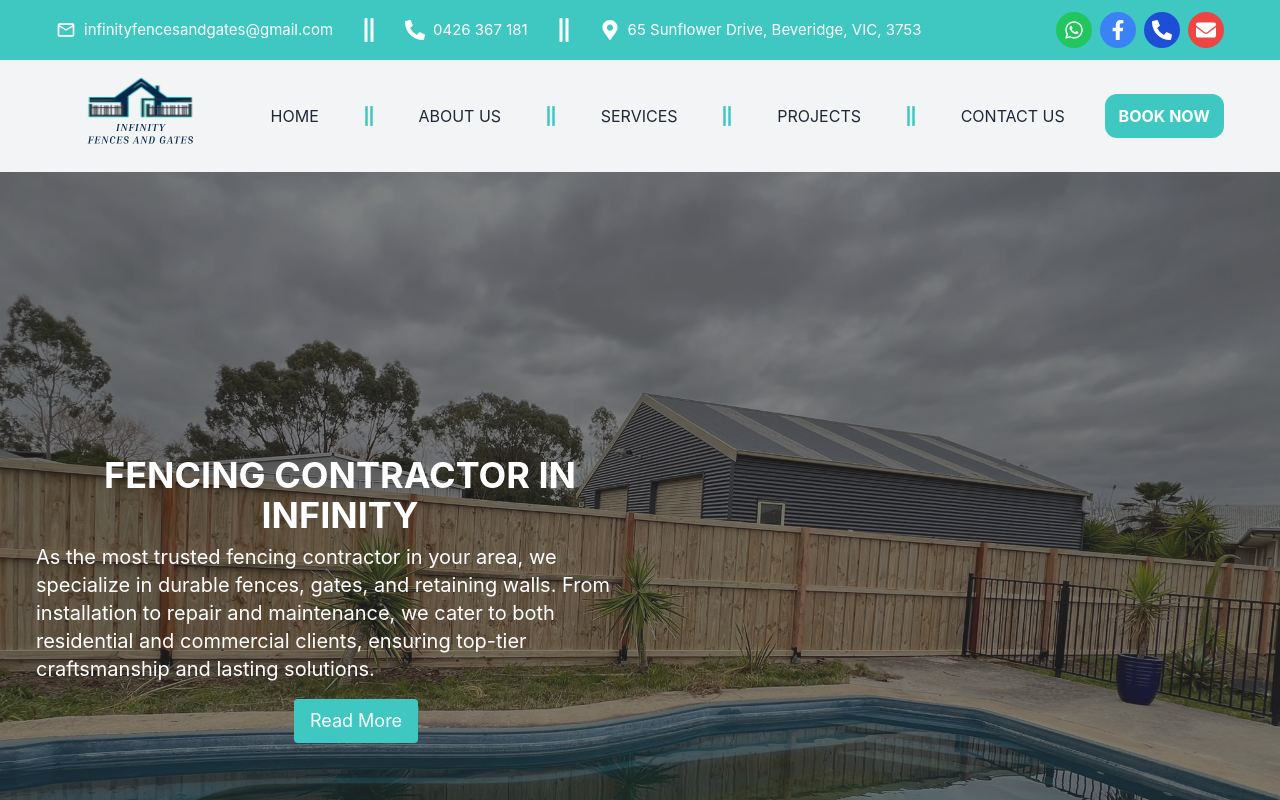
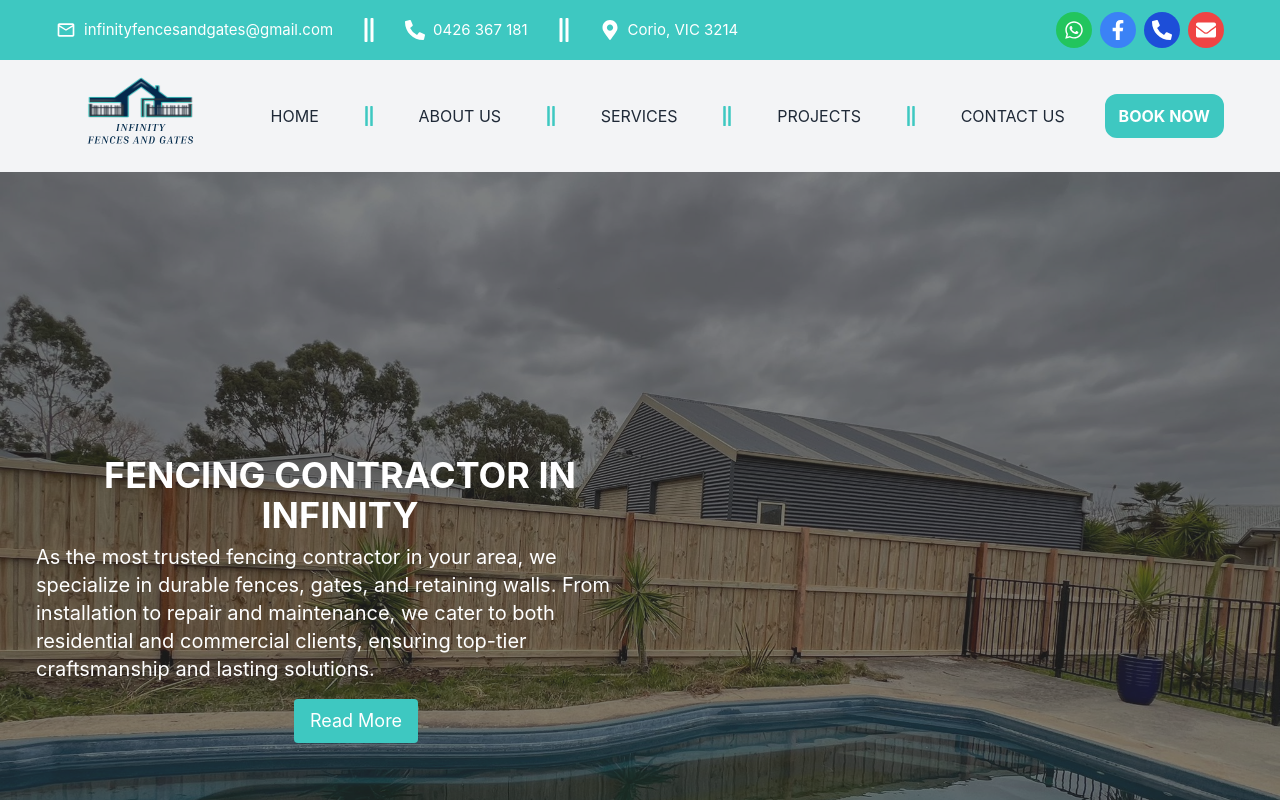
Before and after one commit to Adil3890/Infinity-Fences-And-Gates, a React (Create React App) app: page / in a window 1280 px wide. Shown: the top 800 px of the page. Built offline with nearby package versions, Linux system fonts and the light colour scheme.

Commit message:
Update Navbar.jsx
change address

```diff
--- a/src/components/Navbar.jsx
+++ b/src/components/Navbar.jsx
@@ -43,7 +43,7 @@
           <FaGripLinesVertical className="text-2xl" />
           <span className="flex items-center space-x-2 text-[15px] font-500 leading-[27.8571px]">
             <FaMapMarkerAlt className="text-xl" />
-            <span>65 Sunflower Drive, Beveridge, VIC, 3753</span>
+            <span>Corio, VIC 3214</span>
           </span>
         </div>
 
```
